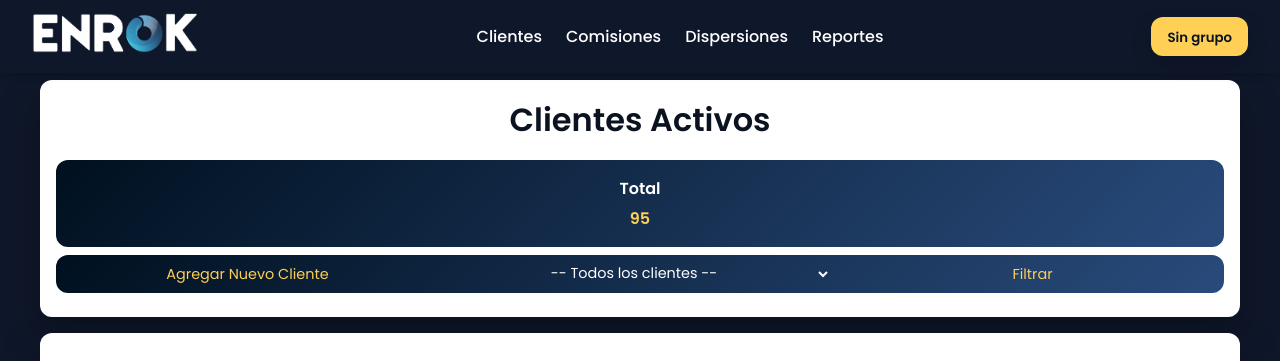
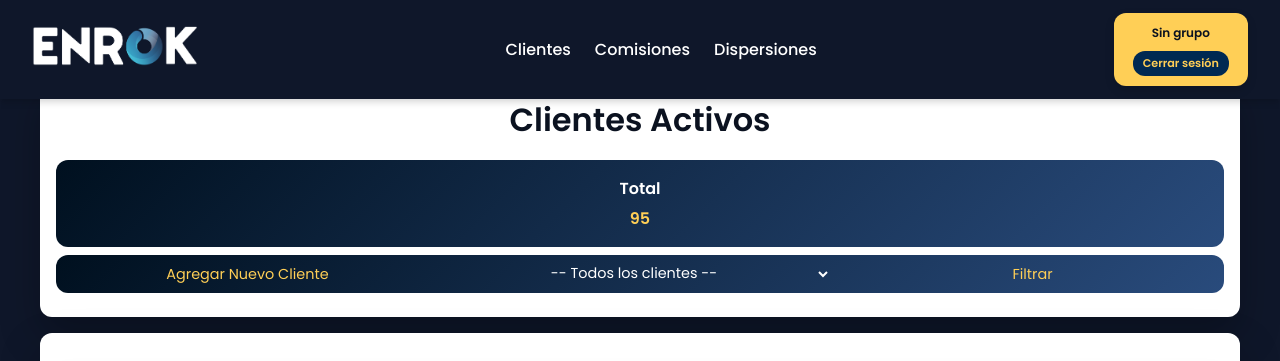
Before and after one commit to diegomacias-11/CRM-Enrok, a Django app: page /clientes/listar/ in a window 1280 px wide. Shown: the top 361 px of the page. Run offline with Django 5.2, Linux system fonts and the light colour scheme; data comes from the database, SQL or seed files in the repository; both versions use the stored data as it was after the commit.

Commit message:
Se agrego al header el cierre de sesion ya se maneja por horario tambien, pequeñas correcciones de css

```diff
--- a/static/css/style.css
+++ b/static/css/style.css
@@ -287,25 +287,6 @@
   background: #8094b0;
 }
 
-/* ======= USER BOX ======= */
-.user-box {
-  justify-content: center;
-  width: auto;
-  top: 10px;
-  right: 8rem;
-  background: #ffcf56;
-  color: #0b1220;
-  display: inline-flex;
-  align-items: center;
-  gap: .5rem;
-  padding: .45rem 1rem .45rem 1rem;
-  border-radius: 12px;
-  font-weight: 700;
-  box-shadow: 0 8px 20px rgba(0,0,0,.18);
-  z-index: 2;
-}
-
-
 /* ======= RESPONSIVE ======= */
 @media (max-width: 800px) {
   .actions {
--- a/templates/includes/header.html
+++ b/templates/includes/header.html
@@ -1,4 +1,45 @@
 {% load static %}
+<style>
+    /* ======= USER BOX ======= */
+    .user-box {
+      display: block;
+      top: 1rem;
+      right: 1.5rem;
+      background: #ffcf56;
+      color: #0b1220;
+      align-items: center;        /* centra horizontalmente */
+      justify-content: center;    /* centra verticalmente */
+      gap: 0.25rem;
+      padding: .6rem 1.2rem;
+      border-radius: 12px;
+      font-weight: 700;
+      box-shadow: 0 4px 10px rgba(0,0,0,.15);
+      font-size: .9rem;
+      text-align: center;
+    }
+      /* ======= BOTÓN LOGOUT ======= */
+    .logout-btn {
+      all: unset;
+      margin-top: .5rem;
+      padding: 4px 10px;
+      text-decoration: none;
+      display: inline-block;
+      color: #ffcf56;
+      background: #002952;
+      border: none;
+      font-size: .7rem;
+      font-weight: 600;
+      text-align: center;
+      cursor: pointer;
+      transition: 0.3s;
+      border-radius: 12px;
+    }
+
+    .logout-btn:hover {
+      background: #244a7a;
+    }
+
+</style>
 <header class="navbar">
   <div class="container">
     <div class="logo-box">
@@ -12,14 +53,16 @@
       <a href="{% url 'clientes_listar' %}">Clientes</a>
       <a href="{% url 'comisiones_listar' %}">Comisiones</a>
       <a href="{% url 'dispersiones_listar' %}">Dispersiones</a>
-      <a href="#">Reportes</a>
     </nav>
 
     <div class="user-box">
-      <div>
-        <strong>{{ user.get_full_name|default:user.username }}</strong>
-        <small>{{ user.groups.all.0.name|default:"Sin grupo" }}</small>
-      </div>
+      <strong>{{ user.get_full_name|default:user.username }}</strong>
+      <small>{{ user.groups.all.0.name|default:"Sin grupo" }}</small>
+      <br>
+      <form action="{% url 'logout' %}" method="post" style="display:inline;">
+        {% csrf_token %}
+        <button type="submit" class="logout-btn">Cerrar sesión</button>
+      </form>
     </div>
   </div>
 </header>
```
Also changed, not shown: config/settings.py (+22 -3 lines), core/templates/core/core.html (+32 -4 lines), db.sqlite3.
